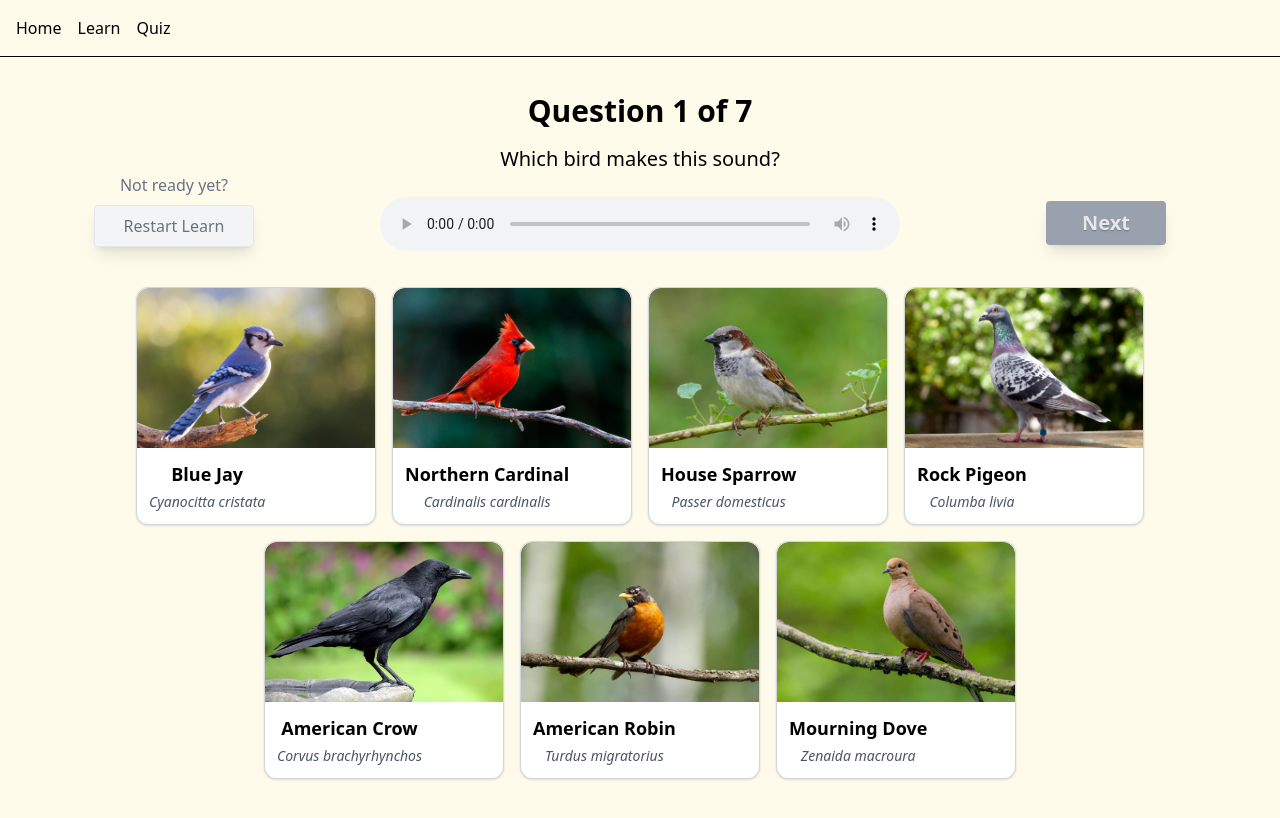
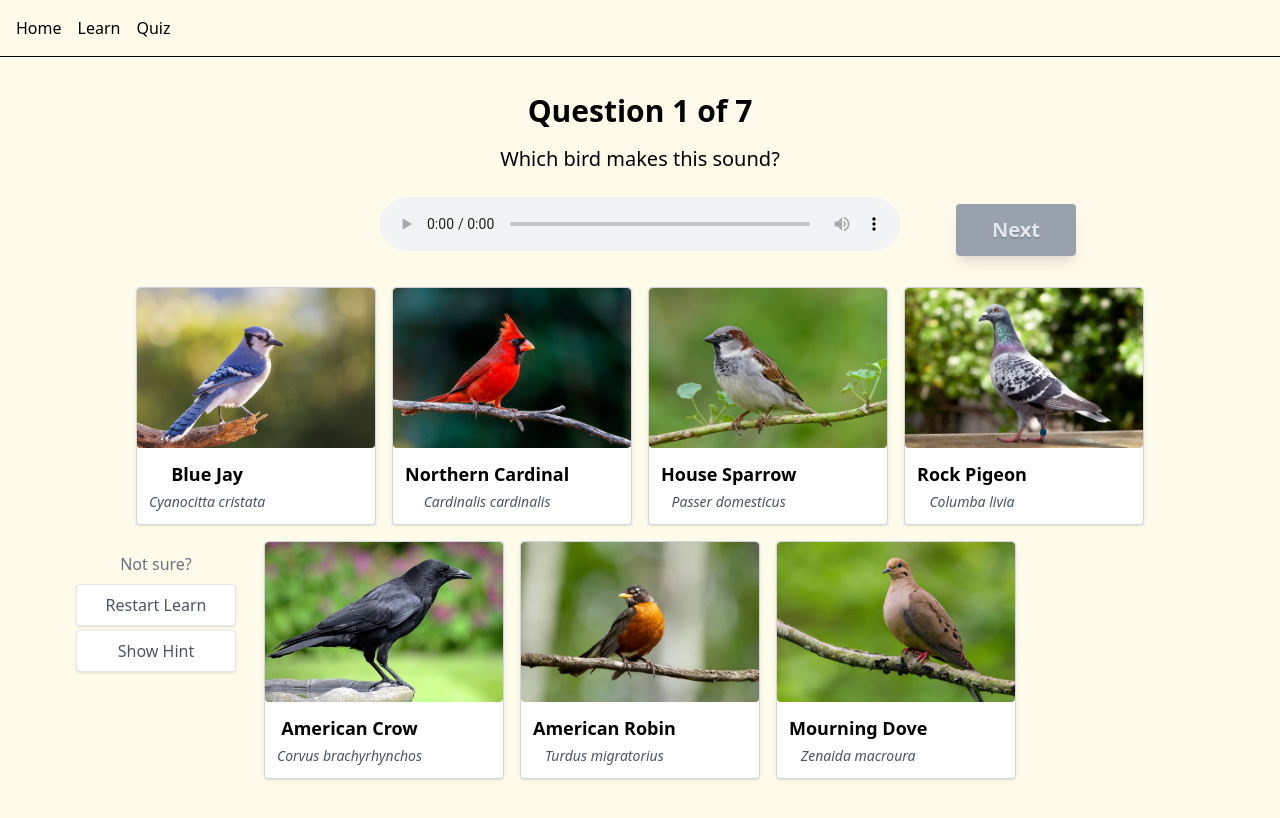
Before and after one commit to teresashao/learn-bird-calls, a React (Vite) app in the folder birds-app/: page /quiz in a window 1280 px wide. Shown: the top 818 px of the page. Built offline with nearby package versions, Linux system fonts and the light colour scheme.

Commit message:
Created hint button, minimal design changes

```diff
--- a/birds-app/src/data/quizData.js
+++ b/birds-app/src/data/quizData.js
@@ -41,36 +41,43 @@ const birdOptions = [
       id: 1,
       audio: "/audio/Jay_quiz.mp3",
       correctAnswer: "Blue Jay",
+      hint: "This bird often imitates Hawks to confuse predators.",
     },
     {
       id: 6,
       audio: "/audio/Pigeon_quiz.mp3",
       correctAnswer: "Rock Pigeon",
+      hint: "This bird has lived among humans for a very long time.",
     },
     {
       id: 3,
       audio: "/audio/Cardinal_quiz.mp3",
       correctAnswer: "Northern Cardinal",
+      hint: "This bird is associated with the deceased.",
     },
     {
       id: 7,
       audio: "/audio/Robin_quiz.wav",
       correctAnswer: "American Robin",
+      hint: "This bird lays uniquely colored eggs.",
     },
     {
       id: 4,
       audio: "/audio/Crow_quiz.mp3",
       correctAnswer: "American Crow",
+      hint: "This bird holds grudges for a long time.",
     },
     {
       id: 2,
       audio: "/audio/Sparrow_quiz.mp3",
       correctAnswer: "House Sparrow",
+      hint: "This bird prefers urban or suburban areas.",
     },
     {
       id: 5,
       audio: "/audio/Dove_quiz.mp3",
       correctAnswer: "Mourning Dove",
+      hint: "This bird is associated with nostalgia.",
     },
   ];
 
--- a/birds-app/src/pages/Quiz.jsx
+++ b/birds-app/src/pages/Quiz.jsx
@@ -7,6 +7,7 @@ const Quiz = () => {
   const [selectedAnswer, setSelectedAnswer] = useState(null);
   const [showFeedback, setShowFeedback] = useState(false);
   const [score, setScore] = useState(0);
+  const [showHint, setShowHint] = useState(false);
 
   const navigate = useNavigate();
   const question = quizData[currentQuestion];
@@ -28,6 +29,7 @@ const Quiz = () => {
       setCurrentQuestion(next);
       setSelectedAnswer(null);
       setShowFeedback(false);
+      setShowHint(false);
     } else {
       navigate("/results", { state: { score } });
     }
@@ -42,17 +44,35 @@ const Quiz = () => {
 
   return (
     <div>
+
+    <div className="absolute top-27 right-21 text-center w-90">
+      {showFeedback && (
+            <p className="text-lg font-semibold text-center">
+                <br></br>
+              {selectedAnswer === question.correctAnswer
+                ? "✅ Correct!"
+                : `❌ The correct answer was ${question.correctAnswer}.`}
+            </p>
+          )}
+    </div>
+
+    <div className="m-6 text-center absolute right-45 top-45">
+
+        <button
+          onClick={handleNext}
+          disabled={!showFeedback}
+          className={`px-4 py-3 rounded transition font-semibold text-xl w-30 text-shadow-sm shadow-lg
+            ${showFeedback ? "bg-grass hover:bg-lightgrass text-white cursor-pointer hover:scale-105" : "bg-gray-400 text-gray-200 cursor-not-allowed"}`}
+          >
+              Next
+          </button>
+
+      </div>
+
     <div className="grid grid-cols-[1fr_2fr_1fr] gap-4 px-6 ">
 
       {/* Left Column */}
-      <div className="m-6 mt-29 text-center">
-        <p className="text-gray-500 text-md mb-2">Not ready yet?</p>
-        <button
-          onClick={() => navigate("/learn")}
-          className="hover:scale-105 shadow-lg border border-gray-200 w-40 px-4 py-2 bg-gray-100 hover:bg-gray-200 text-gray-500 rounded-sm transition cursor-pointer"
-          >
-          Restart Learn
-        </button>
+      <div>
       </div>
 
       {/* Center Column */}
@@ -67,28 +87,12 @@ const Quiz = () => {
 
         <audio controls src={question.audio} className="mx-auto mb-1 w-130" />
 
-        {showFeedback && (
-          <p className="text-lg font-semibold text-center">
-              <br></br>
-            {selectedAnswer === question.correctAnswer
-              ? "✅ Correct!"
-              : `❌ The correct answer was ${question.correctAnswer}.`}
-          </p>
-        )}
+
       </div>
 
 
     {/* Right Column */}
     <div className="m-6 mt-36 text-center">
-        <button
-          onClick={handleNext}
-          disabled={!showFeedback}
-          className={`px-4 py-2 rounded transition font-semibold text-xl w-30 text-shadow-sm shadow-lg
-            ${showFeedback ? "bg-grass hover:bg-lightgrass text-white cursor-pointer hover:scale-105" : "bg-gray-400 text-gray-200 cursor-not-allowed"}`}
-          >
-              Next
-          </button>
-
       </div>
 
     </div>
@@ -100,12 +104,12 @@ const Quiz = () => {
               key={option.name}
               onClick={() => handleAnswerClick(option.name)}
               disabled={showFeedback}
-              className={`w-60 p-0 border cursor-pointer border-gray-300 rounded-xl shadow-sm hover:shadow-xl transition-transform transform hover:scale-105 flex flex-col text-center overflow-hidden ${getButtonStyle(option)}`}
+              className={`w-60 p-0 border cursor-pointer border-gray-300 rounded-sm shadow-sm hover:shadow-xl transition-transform transform hover:scale-105 flex flex-col text-center overflow-hidden ${getButtonStyle(option)}`}
             >
               <img
                 src={option.image}
                 alt={option.name}
-                className="w-full h-40 object-cover rounded-t-xl"
+                className="w-full h-40 object-cover rounded-sm"
               />
               <div className="p-3 flex flex-col items-center space-y-1">
                 <div className="text-lg font-semibold">{option.name}</div>
@@ -116,6 +120,31 @@ const Quiz = () => {
           ))}
         </div>
 
+      <div className="absolute bottom-28 left-0 m-4 text-center w-70">
+        <div>
+          <p className="text-gray-500 text-md mb-2">Not sure?</p>
+            <button
+              onClick={() => navigate("/learn")}
+              className="mb-1 hover:scale-105 shadow-sm border border-gray-200 w-40 px-4 py-2 bg-white hover:bg-gray-100 text-gray-600 rounded-sm transition cursor-pointer"
+              >
+              Restart Learn
+            </button>
+          </div>
+          <div>
+            <button
+                onClick={() => setShowHint(true)}
+                className="hover:scale-105 shadow-sm border border-gray-200 w-40 px-4 py-2 bg-white hover:bg-gray-100 text-gray-600 rounded-sm transition cursor-pointer"
+              >
+                Show Hint
+              </button>
+          </div>
+      </div>
+
+      <div className="absolute left-3 bottom-12 text-center w-65 m-4">
+        {showHint && (
+          <p className="mt-4 text-gray-700 italic max-w-xs">{question.hint}</p>
+        )}
+      </div>
 
     </div>
     </div>
--- a/birds-app/src/pages/QuizResults.jsx
+++ b/birds-app/src/pages/QuizResults.jsx
@@ -15,7 +15,7 @@ const QuizResults = () => {
         <img src={crow} alt="crow" className="w-60 h-auto" />
       </div>
 
-      <div className="mb-20 max-w-5xl w-full h-70 flex flex-col md:flex-row items-center justify-between bg-gray-100 p-8 rounded-xs p-15 shadow-lg border border-gray-200">
+      <div className="mb-20 max-w-5xl w-full h-70 flex flex-col md:flex-row items-center justify-between bg-gray-100 p-8 rounded-xs p-15 shadow-xl border border-gray-200">
         {/* Text Section */}
         <div className="text-center md:text-left">
           <h1 className="text-4xl font-bold mb-4">Quiz Complete!</h1>
--- a/birds-app/src/pages/QuizStart.jsx
+++ b/birds-app/src/pages/QuizStart.jsx
@@ -11,7 +11,7 @@ const QuizStart = () => {
 		<div className="md:w-1/2 flex items-center justify-center text-center">
         <div>
 
-          <div className="bg-gray-100 p-15 shadow-lg border border-gray-200 rounded-xs">
+          <div className="bg-gray-100 p-15 shadow-xl border border-gray-200 rounded-xs">
             <h1 className="text-4xl font-bold mb-4 text-shadow-sm">Bird Call Quiz</h1>
             <p className="mb-6 text-lg">
               Time to test your knowledge. Can you identify all 7 calls?
@@ -23,9 +23,9 @@ const QuizStart = () => {
             </Link>
           </div>
 
-		  <p className="mb-3 text-lg text-gray-500"><br /><br /><br />Not Ready?</p>
+		  <p className="mb-3 text-lg text-gray-600"><br /><br /><br />Not Ready?</p>
 		  <Link to="/learn">
-            <button className="hover:scale-105 shadow-lg border border-gray-200 w-50 mb-19 text-lg bg-gray-100 hover:bg-gray-200 text-gray-500 py-2 px-6 rounded-xs cursor-pointer">
+            <button className="hover:scale-105 shadow-sm border border-gray-200 w-50 mb-19 text-lg bg-white hover:bg-gray-100 text-gray-600 py-2 px-6 rounded-xs cursor-pointer">
               Restart Learning
             </button>
           </Link>
```
